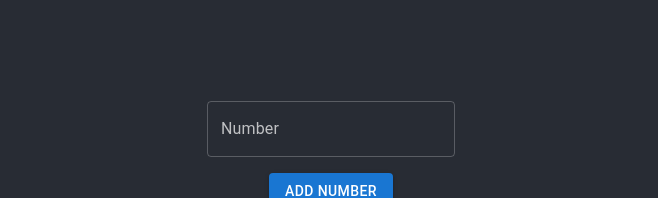
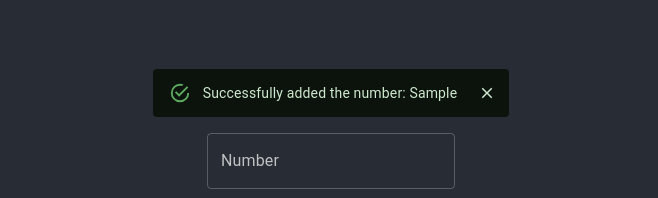
Before and after one commit to OOCAZ/openhandserver, a React (Create React App) app: page / in a window 1280 px wide. Both pictures are taken after typing "Sample" into the empty fields and a click on the button "ADD NUMBER". Shown: the part 376-574 px from the top of the page, without its empty margins (309-967 px from the left). Built offline with nearby package versions, Linux system fonts and the light colour scheme; no server answers.

Commit message:
added env var for IP address and verified it still works

```diff
--- a/package.json
+++ b/package.json
@@ -5,6 +5,7 @@
   "dependencies": {
     "@emotion/react": "^11.10.4",
     "@emotion/styled": "^11.10.4",
+    "@mui/icons-material": "^5.10.6",
     "@mui/material": "^5.10.6",
     "@testing-library/jest-dom": "^5.16.5",
     "@testing-library/react": "^13.4.0",
--- a/src/App.js
+++ b/src/App.js
@@ -4,12 +4,19 @@ import React, {useEffect} from 'react';
 import { Button, TextField, ThemeProvider, createTheme, ListItem, List } from '@mui/material';
 import Image from 'mui-image';
 import axios from 'axios';
+import CloseIcon from '@mui/icons-material/Close';
+import Alert from '@mui/material/Alert';
+import IconButton from '@mui/material/IconButton';
+import Collapse from '@mui/material/Collapse';
 
 function App() {
 
-  const [numbers, setNumbers] = React.useState([])
-  const [currentNumber, setCurrentNumber] = React.useState(String)
+  const [numbers, setNumbers] = React.useState([]);
+  const [currentNumber, setCurrentNumber] = React.useState(String);
+  const [lastNumber, setLastNumber] = React.useState(String);
   const [toggle, setToggle] = React.useState(true);
+  const [addOpen, setAddOpen] = React.useState(false);
+  const [removeOpen, setRemoveOpen] = React.useState(false);
 
   const handleToggle = () => {
     setToggle(!toggle);
@@ -17,7 +24,7 @@ function App() {
 
   async function fetchData() {
       try{
-      const res = await axios.get('http://localhost:4000/app/numbers');
+      const res = await axios.get(process.env.REACT_APP_URL + '/app/numbers');
                 var temp1 = ""
                 Object.entries(res.data).forEach((entry) => {
                   const [key, value] = entry;
@@ -54,11 +61,12 @@ function App() {
       number: currentNumber
     }
 
-    axios.post('http://localhost:4000/app/add', addNumber)
+    axios.post(process.env.REACT_APP_URL + '/app/add', addNumber)
     .then(response => console.log(response.status))
+    setLastNumber(currentNumber);
+    setAddOpen(true);
     setCurrentNumber('');
     getListNumbers();
-    window.location.reload(false);
     return
   }
 
@@ -67,12 +75,12 @@ function App() {
       number: currentNumber
     }
 
-    axios.post('http://localhost:4000/app/remove', removeNumber)
+    axios.post(process.env.REACT_APP_URL + '/app/remove', removeNumber)
     .then(response => console.log(response.status))
-
+    setLastNumber(currentNumber);
+    setRemoveOpen(true);
     setCurrentNumber('');
     getListNumbers();
-    window.location.reload(false);
     return
   }
 
@@ -90,6 +98,44 @@ function App() {
           {numbers}
         </h1>
         <ThemeProvider theme={theme}>
+          <Collapse in={addOpen}>
+            <Alert
+              action={
+                <IconButton
+                  aria-label="close"
+                  color="inherit"
+                  size="small"
+                  onClick={() => {
+                    setAddOpen(false);
+                  }}
+                >
+                  <CloseIcon fontSize="inherit" />
+                </IconButton>
+              }
+              sx={{ mb: 2 }}
+            >
+              Successfully added the number: {lastNumber}
+            </Alert>
+          </Collapse>
+          <Collapse in={removeOpen}>
+            <Alert
+              action={
+                <IconButton
+                  aria-label="close"
+                  color="inherit"
+                  size="small"
+                  onClick={() => {
+                    setRemoveOpen(false);
+                  }}
+                >
+                  <CloseIcon fontSize="inherit" />
+                </IconButton>
+              }
+              sx={{ mb: 2 }}
+            >
+              Successfully removed the number: {lastNumber}
+            </Alert>
+          </Collapse>
           <TextField id="outlined-basic" label="Number" variant="outlined" onChange={handleChange} value={currentNumber} />
         </ThemeProvider>
         <Button variant="contained" sx={{mt: 2}} onClick={onAddNumber}>Add Number</Button>
```
Also changed, not shown: 2 other files (tests, documents, lock files or other folders).
